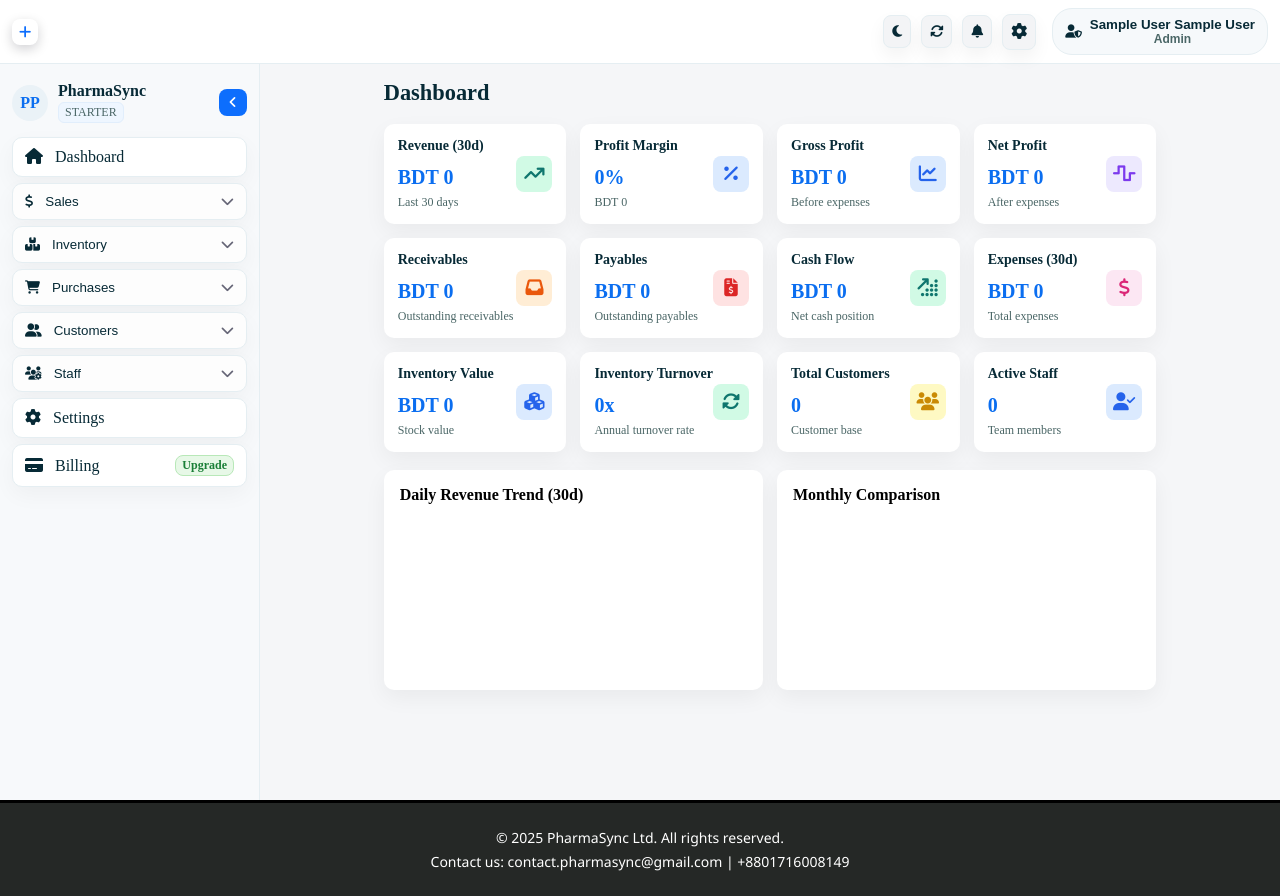
After one commit to mhporosh/pharmasync, a PHP site: page /dashboard.php in a window 1280 px wide. The commit adds this page. Run offline with PHP 8.4, Linux system fonts and the light colour scheme; the visitor is signed in with stand-in values (Sample User, id 1); some libraries are stand-ins or nearby versions.

Commit message:
dashboard added

```diff
--- /dev/null
+++ b/dashboard.css
@@ -0,0 +1,277 @@
+body { background: #f5f6f8; }
+.dash-wrap {
+  max-width: 1200px;
+  margin: 0 auto;
+  padding: 16px;
+  height: calc(100vh - 64px);
+  overflow-y: auto;
+}
+
+.dash-header {
+  display: flex;
+  justify-content: space-between;
+  align-items: center;
+  margin-bottom: 18px;
+}
+
+.dash-title {
+  font-size: 1.4rem;
+  font-weight: 700;
+  color: #072A36;
+}
+
+.admin-pill {
+  display: inline-flex;
+  align-items: center;
+  gap: 8px;
+  background: #f6f9fb;
+  border: 1px solid #e5eef2;
+  border-radius: 20px;
+  padding: 8px 12px;
+  color: #072A36;
+  font-weight: 600;
+}
+.admin-name { font-weight: 700; }
+.admin-role { font-size: 12px; color: #4a6666; }
+
+.metric-grid {
+  display: grid;
+  grid-template-columns: repeat(2, 1fr);
+  gap: 14px;
+  margin-bottom: 18px;
+}
+@media (min-width: 900px) { .metric-grid { grid-template-columns: repeat(3, 1fr); } }
+@media (min-width: 1200px) { .metric-grid { grid-template-columns: repeat(4, 1fr); } }
+.nav-actions{display:flex;align-items:center;gap:10px;margin-left:auto;}
+.icon-btn{background:#f3f4f6;border:1px solid #e5eef2;border-radius:8px;color:#072A36;padding:8px;cursor:pointer;box-shadow:0 8px 18px rgba(11,18,20,0.05);}
+.icon-btn:hover{background:#f6f9fb;}
+body.dark { background: #0b1220; }
+body.dark .sidebar{background:#0f172a;border-color:#1f2937;}
+body.dark .menu-item{background:#111827;color:#e5e7eb;border-color:#374151;}
+body.dark .submenu-item{background:#111827;color:#e5e7eb;border-color:#374151;}
+body.dark .dash-wrap { background:#101827; box-shadow:0 14px 34px rgba(0,0,0,0.45); border-radius:12px; }
+body.dark .dash-wrap .metric{background:#0f172a;border-color:#1f2937;}
+body.dark .dash-title{color:#e5e7eb;}
+body.dark .admin-pill{background:#111827;color:#e5e7eb;border-color:#374151;}
+body.dark .panel{background:#0f172a;color:#e5e7eb;}
+body.dark .metric h5{color:#e5e7eb;}
+body.dark .metric .muted{color:#9ca3af;}
+body.dark .metric .value{color:#60a5fa;}
+body.dark .mi-green{color:#34d399;background:rgba(52,211,153,0.15);}
+body.dark .mi-blue{color:#60a5fa;background:rgba(96,165,250,0.15);}
+body.dark .mi-purple{color:#a78bfa;background:rgba(167,139,250,0.15);}
+body.dark .mi-pink{color:#f472b6;background:rgba(244,114,182,0.15);}
+body.dark .mi-orange{color:#fb923c;background:rgba(251,146,60,0.15);}
+body.dark .mi-red{color:#fca5a5;background:rgba(252,165,165,0.15);}
+body.dark .mi-yellow{color:#fde68a;background:rgba(253,230,138,0.15);}
+
+.metric {
+  background: #fff;
+  border-radius: 10px;
+  box-shadow: 0 8px 22px rgba(11, 18, 20, 0.05);
+  padding: 14px;
+  display: flex;
+  align-items: center;
+  justify-content: space-between;
+}
+
+.metric h5 {
+  margin: 0 0 6px 0;
+  color: #072A36;
+  font-size: 14px;
+  font-weight: 700;
+}
+
+.metric .value {
+  font-size: 20px;
+  font-weight: 800;
+  color: #0b6ef0;
+}
+
+.metric .muted {
+  color: #4a6666;
+  font-size: 12px;
+}
+.metric-info { display:flex; flex-direction:column; gap:6px; }
+.metric-icon { height:36px; width:36px; border-radius:8px; display:flex; align-items:center; justify-content:center; font-size:18px; }
+.mi-green { color:#0f766e; background:#d1fae5; }
+.mi-blue { color:#2563eb; background:#dbeafe; }
+.mi-purple { color:#7c3aed; background:#ede9fe; }
+.mi-pink { color:#db2777; background:#fce7f3; }
+.mi-orange { color:#ea580c; background:#ffedd5; }
+.mi-red { color:#dc2626; background:#fee2e2; }
+.mi-yellow { color:#ca8a04; background:#fef9c3; }
+
+.charts {
+  display: grid;
+  grid-template-columns: 1fr 1fr;
+  gap: 14px;
+}
+
+.panel {
+  background: #fff;
+  border-radius: 10px;
+  box-shadow: 0 8px 22px rgba(11, 18, 20, 0.05);
+  padding: 16px;
+  min-height: 220px;
+}
+
+@media(max-width:820px) {
+  .charts {
+    grid-template-columns: 1fr;
+  }
+}
+
+.layout.side-collapsed { grid-template-columns: 72px 1fr; }
+.side-toggle { border: none; background: var(--accent); color: #fff; border-radius: 8px; padding: 6px 10px; font-weight: 700; cursor: pointer; }
+.side-toggle i { pointer-events: none; }
+.side-collapsed .brand-text, .side-collapsed .chevron, .side-collapsed .upgrade { display: none; }
+.side-collapsed .menu-item span:nth-child(2) { display: none; }
+.side-collapsed .submenu { display: none !important; }
+.side-collapsed .sidebar { padding: 12px 8px; }
+
+.layout {
+  display: grid;
+  grid-template-columns: 260px 1fr;
+  min-height: calc(100vh - 64px);
+  margin-top: 64px;
+}
+
+.sidebar {
+  background: #f7f9fb;
+  border-right: 1px solid #e5eef2;
+  padding: 12px;
+  position: sticky;
+  top: 64px;
+  min-height: calc(100vh - 64px);
+  height: auto;
+}
+
+.side-header {
+  display: flex;
+  align-items: center;
+  justify-content: space-between;
+  gap: 10px;
+  margin: 6px 0 14px;
+}
+
+.badge {
+  height: 36px;
+  width: 36px;
+  border-radius: 50%;
+  display: flex;
+  align-items: center;
+  justify-content: center;
+  background: #eaf2f7;
+  color: #0b6ef0;
+  font-weight: 800;
+}
+
+.brand-title {
+  font-weight: 700;
+  color: #072A36;
+}
+
+.brand-tier {
+  font-size: 12px;
+  color: #4a6666;
+  background: #eef6ff;
+  border: 1px solid #e1eefc;
+  padding: 2px 6px;
+  border-radius: 6px;
+  display: inline-block;
+  margin-top: 2px;
+}
+
+.menu {
+  display: flex;
+  flex-direction: column;
+  gap: 6px;
+}
+
+.menu-item {
+  display: flex;
+  align-items: center;
+  gap: 12px;
+  padding: 10px 12px;
+  border-radius: 10px;
+  color: #072A36;
+  text-decoration: none;
+  background: #fff;
+  border: 1px solid #e5eef2;
+  box-shadow: 0 8px 22px rgba(11, 18, 20, 0.04);
+}
+
+.menu-item .chevron {
+  margin-left: auto;
+  color: #667;
+}
+
+.menu-item.has-sub {
+  cursor: pointer;
+  background: #fdfdfd;
+}
+
+.menu-item:hover {
+  background: #f6f9fb;
+}
+
+.submenu {
+  display: none;
+  margin: 0 0 8px 42px;
+  flex-direction: column;
+  gap: 6px;
+}
+
+.submenu.show {
+  display: flex;
+}
+
+.submenu-item {
+  display: flex;
+  align-items: center;
+  gap: 10px;
+  padding: 8px 10px;
+  border-radius: 8px;
+  color: #072A36;
+  text-decoration: none;
+  background: #fff;
+  border: 1px dashed #e5eef2;
+}
+
+.upgrade {
+  margin-left: auto;
+  background: #e7f8e7;
+  color: #1a7f37;
+  border: 1px solid #b8e8b8;
+  border-radius: 8px;
+  padding: 2px 6px;
+  font-size: 12px;
+  font-weight: 700;
+}
+
+@media(max-width:980px) {
+  .layout {
+    grid-template-columns: 1fr;
+  }
+
+  .sidebar {
+    position: relative;
+    top: auto;
+    height: auto;
+    margin-bottom: 12px;
+  }
+}
+.nav { position: fixed; top:0; left:0; right:0; height:64px; background:#fff; border-bottom:1px solid #e5eef2; display:flex; align-items:center; gap:16px; padding: 8px 12px; z-index:1000; }
+body.dark .nav { background:#000; border-bottom:1px solid #111; }
+body.dark .logo h1 { color:#e5e7eb; }
+body.dark .brand-logo { color:#e5e7eb; }
+body.dark .icon-btn { background:#111827; color:#e5e7eb; border-color:#1f2937; box-shadow:0 8px 18px rgba(0,0,0,0.35); }
+.profile { position: relative; }
+.dd-menu { position:absolute; right:0; top:56px; min-width:180px; background:#fff; border:1px solid #e5eef2; border-radius:10px; box-shadow:0 14px 34px rgba(11,18,20,0.12); display:none; flex-direction:column; }
+.dd-menu.show { display:flex; }
+.dd-item { display:flex; align-items:center; gap:10px; padding:10px 12px; color:#072A36; text-decoration:none; }
+.dd-item:hover { background:#f6f9fb; }
+body.dark .dd-menu { background:#0f172a; border-color:#1f2937; box-shadow:0 14px 34px rgba(0,0,0,0.45); }
+body.dark .dd-item { color:#e5e7eb; }
+body.dark .dd-item:hover { background:#111827; }
--- /dev/null
+++ b/dashboard.php
@@ -0,0 +1,240 @@
+<?php
+require_once __DIR__ . '/config/db.php';
+session_start();
+if (!isset($_SESSION['user_id'])) {
+  header('Location: login.html');
+  exit;
+}
+$admin_name = '';
+$user_role = 'Admin';
+$uid = $_SESSION['user_id'];
+$stmt = $conn->prepare('SELECT first_name, last_name FROM users WHERE id = ? LIMIT 1');
+if ($stmt) {
+  $stmt->bind_param('i', $uid);
+  $stmt->execute();
+  $stmt->bind_result($fn, $ln);
+  if ($stmt->fetch()) {
+    $admin_name = trim($fn . ' ' . $ln);
+  }
+  $stmt->close();
+}
+if ($admin_name === '') {
+  $admin_name = isset($_SESSION['user_name']) ? $_SESSION['user_name'] : 'Admin';
+}
+$conn->close();
+?>
+<!DOCTYPE html>
+<html lang="en">
+
+<head>
+  <meta charset="UTF-8">
+  <meta name="viewport" content="width=device-width, initial-scale=1.0">
+  <title>Dashboard • PharmaSync</title>
+  <link rel="icon" type="image/svg+xml" href="images/favicon.svg">
+  <link rel="stylesheet" href="style.css?v=20251205">
+  <link rel="stylesheet" href="responsive.css?v=20251205">
+  <link rel="stylesheet" href="dashboard.css?v=20251205">
+  <script src="https://kit.fontawesome.com/d3e9fb9ce3.js" crossorigin="anonymous"></script>
+  <script src="script.js?v=20251205" defer></script>
+</head>
+
+<body>
+  <header>
+    <div class="nav">
+      <button class="nav-toggle" id="navToggle" aria-label="Toggle menu" aria-expanded="false" title="Menu"><i class="fas fa-bars"></i></button>
+      <div class="logo"><span class="brand-logo"><i class="fas fa-plus"></i></span><h1>PharmaSync</h1></div>
+      <div class="nav-actions">
+        <button id="themeToggle" class="icon-btn" aria-label="Toggle theme"><i class="fas fa-moon"></i></button>
+        <button id="refreshBtn" class="icon-btn" aria-label="Refresh"><i class="fas fa-sync-alt"></i></button>
+        <button id="notifBtn" class="icon-btn" aria-label="Notifications"><i class="fas fa-bell"></i></button>
+        <a href="#" class="icon-btn" aria-label="Settings"><i class="fas fa-cog"></i></a>
+      </div>
+      <div class="profile">
+        <button id="profileBtn" class="admin-pill" aria-haspopup="true" aria-expanded="false">
+          <i class="fas fa-user-shield"></i>
+          <div>
+            <span class="admin-name"><?php echo htmlspecialchars($admin_name); ?></span>
+            <div class="admin-role"><?php echo htmlspecialchars($user_role); ?></div>
+          </div>
+        </button>
+        <div id="profileMenu" class="dd-menu" aria-hidden="true">
+          <a href="#" class="dd-item" id="editInfoBtn"><i class="fas fa-user-edit"></i> Edit Info</a>
+          <a href="handlers/logout.php" class="dd-item"><i class="fas fa-sign-out-alt"></i> Logout</a>
+        </div>
+      </div>
+    </div>
+  </header>
+  <div class="layout">
+    <aside class="sidebar">
+      <div class="side-brand">
+        <div class="side-header">
+          <div style="display:flex; align-items:center; gap:10px;">
+            <div class="badge">PP</div>
+            <div class="brand-text">
+              <div class="brand-title">PharmaSync</div>
+              <div class="brand-tier">STARTER</div>
+            </div>
+          </div>
+          <button id="sidebarToggle" class="side-toggle" aria-expanded="true" title="Collapse sidebar"><i class="fas fa-angle-left"></i></button>
+        </div>
+      </div>
+      <nav class="menu">
+        <a class="menu-item" href="dashboard.php"><span><i class="fas fa-home"></i></span><span>Dashboard</span></a>
+
+
+
+        <button class="menu-item has-sub" data-target="sales-sub" aria-expanded="false"><span><i class="fas fa-dollar-sign"></i></span><span>Sales</span><i class="fas fa-chevron-down chevron"></i></button>
+        <div id="sales-sub" class="submenu">
+          <a href="#" class="submenu-item"><span><i class="fas fa-cash-register"></i></span><span>Point of Sale</span></a>
+          <a href="#" class="submenu-item"><span><i class="fas fa-chart-bar"></i></span><span>Sales Overview</span></a>
+          <a href="#" class="submenu-item"><span><i class="fas fa-history"></i></span><span>Sales History</span></a>
+        </div>
+
+        <button class="menu-item has-sub" data-target="inventory-sub" aria-expanded="false"><span><i class="fas fa-boxes"></i></span><span>Inventory</span><i class="fas fa-chevron-down chevron"></i></button>
+        <div id="inventory-sub" class="submenu">
+          <a href="#" class="submenu-item"><span><i class="fas fa-pills"></i></span><span>All Products</span></a>
+          <a href="#" class="submenu-item"><span><i class="fas fa-hourglass-end"></i></span><span>Expiry Management</span></a>
+          <a href="#" class="submenu-item"><span><i class="fas fa-exclamation-triangle"></i></span><span>Low Stock Alerts</span></a>
+        </div>
+
+        <button class="menu-item has-sub" data-target="purchases-sub" aria-expanded="false"><span><i class="fas fa-shopping-cart"></i></span><span>Purchases</span><i class="fas fa-chevron-down chevron"></i></button>
+        <div id="purchases-sub" class="submenu">
+          <a href="#" class="submenu-item"><span><i class="fas fa-file-alt"></i></span><span>Requisitions</span></a>
+          <a href="#" class="submenu-item"><span><i class="fas fa-file-invoice-dollar"></i></span><span>Purchase Orders</span></a>
+          <a href="#" class="submenu-item"><span><i class="fas fa-truck"></i></span><span>Receiving Hub</span></a>
+          <a href="#" class="submenu-item"><span><i class="fas fa-industry"></i></span><span>Suppliers</span></a>
+        </div>
+
+        <button class="menu-item has-sub" data-target="customers-sub" aria-expanded="false"><span><i class="fas fa-user-friends"></i></span><span>Customers</span><i class="fas fa-chevron-down chevron"></i></button>
+        <div id="customers-sub" class="submenu">
+          <a href="#" class="submenu-item"><span><i class="fas fa-address-book"></i></span><span>Customers List</span></a>
+        </div>
+
+        <button class="menu-item has-sub" data-target="staff-sub" aria-expanded="false"><span><i class="fas fa-users-cog"></i></span><span>Staff</span><i class="fas fa-chevron-down chevron"></i></button>
+        <div id="staff-sub" class="submenu">
+          <a href="#" class="submenu-item"><span><i class="fas fa-id-badge"></i></span><span>Staff Directory</span></a>
+          <a href="#" class="submenu-item"><span><i class="fas fa-wave-square"></i></span><span>Activity Logs</span></a>
+        </div>
+
+        <a class="menu-item" href="#"><span><i class="fas fa-cog"></i></span><span>Settings</span></a>
+
+        <a class="menu-item" href="#"><span><i class="fas fa-credit-card"></i></span><span>Billing</span><span class="upgrade">Upgrade</span></a>
+      </nav>
+    </aside>
+    <main class="dash-wrap">
+      <div class="dash-header">
+        <div class="dash-title">Dashboard</div>
+      </div>
+      <div class="metric-grid">
+      <div class="metric">
+        <div class="metric-info">
+          <h5>Revenue (30d)</h5>
+          <div class="value">BDT 0</div>
+          <div class="muted">Last 30 days</div>
+        </div>
+        <div class="metric-icon mi-green"><i class="fas fa-arrow-trend-up"></i></div>
+      </div>
+      <div class="metric">
+        <div class="metric-info">
+          <h5>Profit Margin</h5>
+          <div class="value">0%</div>
+          <div class="muted">BDT 0</div>
+        </div>
+        <div class="metric-icon mi-blue"><i class="fas fa-percent"></i></div>
+      </div>
+      <div class="metric">
+        <div class="metric-info">
+          <h5>Gross Profit</h5>
+          <div class="value">BDT 0</div>
+          <div class="muted">Before expenses</div>
+        </div>
+        <div class="metric-icon mi-blue"><i class="fas fa-chart-line"></i></div>
+      </div>
+      <div class="metric">
+        <div class="metric-info">
+          <h5>Net Profit</h5>
+          <div class="value">BDT 0</div>
+          <div class="muted">After expenses</div>
+        </div>
+        <div class="metric-icon mi-purple"><i class="fas fa-wave-square"></i></div>
+      </div>
+      <div class="metric">
+        <div class="metric-info">
+          <h5>Receivables</h5>
+          <div class="value">BDT 0</div>
+          <div class="muted">Outstanding receivables</div>
+        </div>
+        <div class="metric-icon mi-orange"><i class="fas fa-inbox"></i></div>
+      </div>
+      <div class="metric">
+        <div class="metric-info">
+          <h5>Payables</h5>
+          <div class="value">BDT 0</div>
+          <div class="muted">Outstanding payables</div>
+        </div>
+        <div class="metric-icon mi-red"><i class="fas fa-file-invoice-dollar"></i></div>
+      </div>
+      <div class="metric">
+        <div class="metric-info">
+          <h5>Cash Flow</h5>
+          <div class="value">BDT 0</div>
+          <div class="muted">Net cash position</div>
+        </div>
+        <div class="metric-icon mi-green"><i class="fas fa-arrow-up-right-dots"></i></div>
+      </div>
+      <div class="metric">
+        <div class="metric-info">
+          <h5>Expenses (30d)</h5>
+          <div class="value">BDT 0</div>
+          <div class="muted">Total expenses</div>
+        </div>
+        <div class="metric-icon mi-pink"><i class="fas fa-dollar-sign"></i></div>
+      </div>
+      <div class="metric">
+        <div class="metric-info">
+          <h5>Inventory Value</h5>
+          <div class="value">BDT 0</div>
+          <div class="muted">Stock value</div>
+        </div>
+        <div class="metric-icon mi-blue"><i class="fas fa-cubes"></i></div>
+      </div>
+      <div class="metric">
+        <div class="metric-info">
+          <h5>Inventory Turnover</h5>
+          <div class="value">0x</div>
+          <div class="muted">Annual turnover rate</div>
+        </div>
+        <div class="metric-icon mi-green"><i class="fas fa-rotate"></i></div>
+      </div>
+      <div class="metric">
+        <div class="metric-info">
+          <h5>Total Customers</h5>
+          <div class="value">0</div>
+          <div class="muted">Customer base</div>
+        </div>
+        <div class="metric-icon mi-yellow"><i class="fas fa-users"></i></div>
+      </div>
+      <div class="metric">
+        <div class="metric-info">
+          <h5>Active Staff</h5>
+          <div class="value">0</div>
+          <div class="muted">Team members</div>
+        </div>
+        <div class="metric-icon mi-blue"><i class="fas fa-user-check"></i></div>
+      </div>
+      </div>
+      <div class="charts">
+        <div class="panel"><strong>Daily Revenue Trend (30d)</strong></div>
+        <div class="panel"><strong>Monthly Comparison</strong></div>
+      </div>
+    </main>
+  </div>
+  <footer>
+    <div class="footer">
+      <p>&copy; 2025 PharmaSync Ltd. All rights reserved.</p>
+      <p>Contact us: contact.pharmasync@gmail.com | +8801716008149</p>
+    </div>
+  </footer>
+</body>
+
+</html>
--- a/handlers/login.php
+++ b/handlers/login.php
@@ -50,7 +50,5 @@ $_SESSION['user_id'] = $id;
 $_SESSION['user_name'] = $first_name . ' ' . $last_name;
 
 $conn->close();
-header('Location: ../index.html');
+header('Location: ../dashboard.php');
 exit;
-
-?>
--- a/index.html
+++ b/index.html
@@ -43,7 +43,7 @@
           <a href="login.html" role="menuitem">Login / Signup</a>
           <a href="registration.html" role="menuitem">Register</a>
           <a href="#" role="menuitem">Profile</a>
-          <a href="#" role="menuitem">Dashboard</a>
+          <a href="dashboard.php" role="menuitem">Dashboard</a>
           <a href="#" role="menuitem">Help</a>
         </div>
       </div>
```
Also changed, not shown: handlers/logout.php (added, +11 -0 lines), script.js (+72 -2 lines), sql/setup.sql (renamed from sql/create_users_table.sql, +14 -1 lines), setup.php (deleted).
